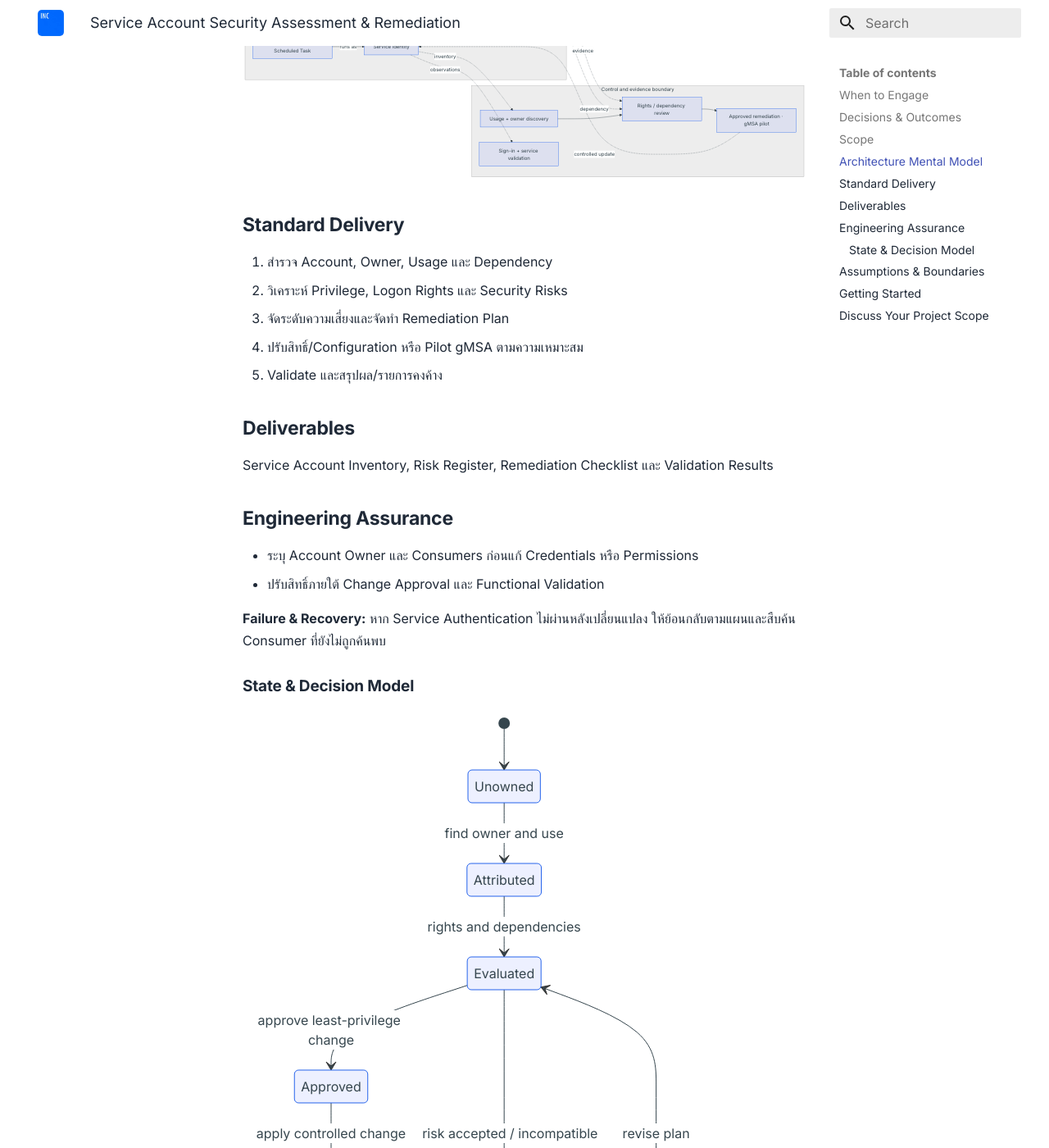
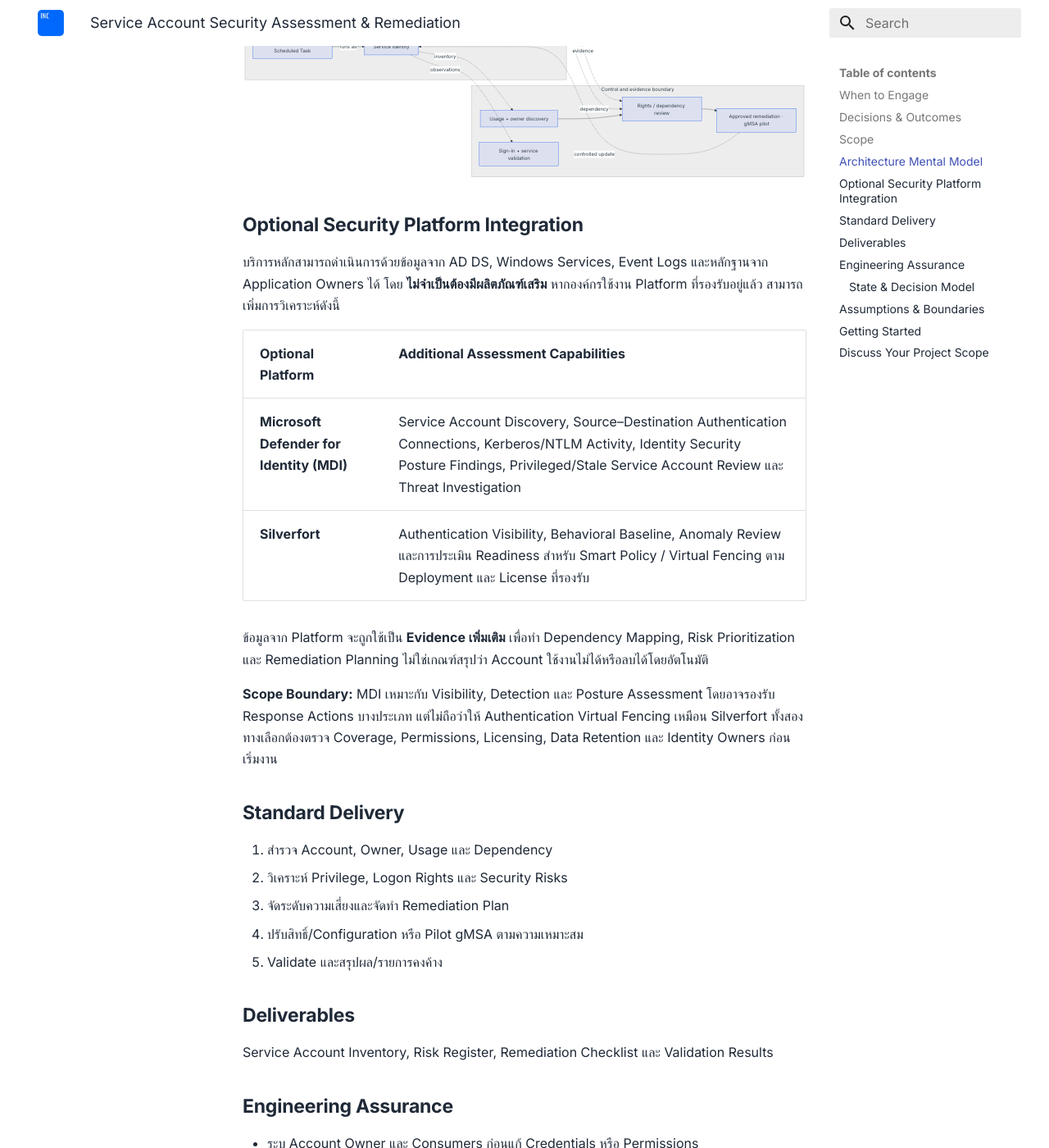
Before and after one commit to inthecloudth/service-catalog, an MkDocs documentation site: the page built from docs/services/ip-03-service-account-security.md, in a window 1280 px wide and 1400 px high, scrolled down 1028 px. Shown: the whole window at 82% size. Built offline with MkDocs 1.6.1 and Material for MkDocs 9.7.7, drawn with Linux system fonts in a browser that asks for light colours.

Commit message:
docs: describe optional Defender for Identity and Silverfort evidence integrations for service accounts

````diff
--- a/docs/services/ip-03-service-account-security.md
+++ b/docs/services/ip-03-service-account-security.md
@@ -48,6 +48,19 @@ flowchart LR
   Change -.->|controlled update| Identity
   Identity -.->|observations| Evidence
 ```
+
+## Optional Security Platform Integration
+
+บริการหลักสามารถดำเนินการด้วยข้อมูลจาก AD DS, Windows Services, Event Logs และหลักฐานจาก Application Owners ได้ โดย **ไม่จำเป็นต้องมีผลิตภัณฑ์เสริม** หากองค์กรใช้งาน Platform ที่รองรับอยู่แล้ว สามารถเพิ่มการวิเคราะห์ดังนี้
+
+| Optional Platform | Additional Assessment Capabilities |
+|---|---|
+| **Microsoft Defender for Identity (MDI)** | Service Account Discovery, Source–Destination Authentication Connections, Kerberos/NTLM Activity, Identity Security Posture Findings, Privileged/Stale Service Account Review และ Threat Investigation |
+| **Silverfort** | Authentication Visibility, Behavioral Baseline, Anomaly Review และการประเมิน Readiness สำหรับ Smart Policy / Virtual Fencing ตาม Deployment และ License ที่รองรับ |
+
+ข้อมูลจาก Platform จะถูกใช้เป็น **Evidence เพิ่มเติม** เพื่อทำ Dependency Mapping, Risk Prioritization และ Remediation Planning ไม่ใช่เกณฑ์สรุปว่า Account ใช้งานไม่ได้หรือลบได้โดยอัตโนมัติ
+
+**Scope Boundary:** MDI เหมาะกับ Visibility, Detection และ Posture Assessment โดยอาจรองรับ Response Actions บางประเภท แต่ไม่ถือว่าให้ Authentication Virtual Fencing เหมือน Silverfort ทั้งสองทางเลือกต้องตรวจ Coverage, Permissions, Licensing, Data Retention และ Identity Owners ก่อนเริ่มงาน
 
 ## Standard Delivery
 
````
